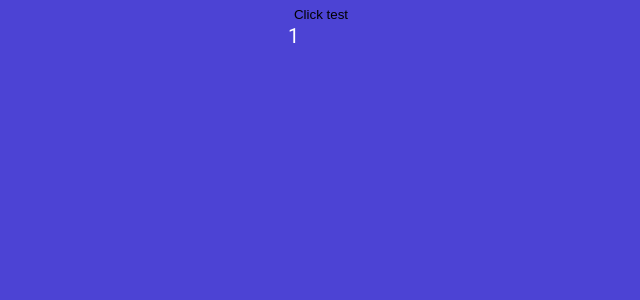
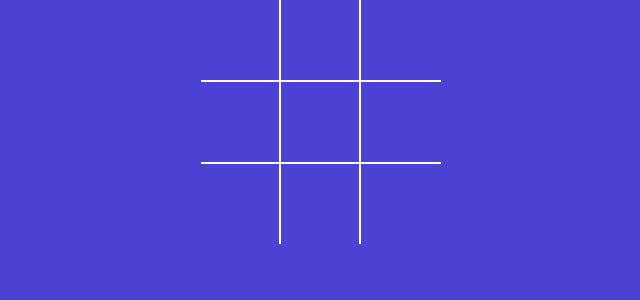
Before and after one commit to kray12/tictacto_game, a React (Vite) app: page / in a window 1280 px wide. Shown: the top 300 px of the page, without its empty margins (319-959 px from the left). Built offline with nearby package versions, Linux system fonts and the light colour scheme.

Commit message:
game board is done

```diff
--- a/src/App.jsx
+++ b/src/App.jsx
@@ -1,22 +1,15 @@
 // import Sq from './components/Sq.jsx'
-import { useState } from 'react'
+// import { useState } from 'react'
 import './styles.scss'
-// import Board from './components/Board.jsx'
+import Board from './components/Board.jsx'
 
 
 function App() {
-    const [counter,setCounter] = useState(1);
 
-
-    console.log("hello");
-    const onBtnClick =()=>{
-        setCounter(counter+1)
-    }
     return (
         <div className='app'>
             <div>
-                <button onClick={onBtnClick}>Click test</button>
-                <div>{counter}</div>
+            <Board></Board>
             </div>
         </div>
     )
--- a/src/components/Board.jsx
+++ b/src/components/Board.jsx
@@ -1,21 +1,47 @@
+import { useState } from 'react';
 import Sq from './Sq.jsx'
 const Board = () => {
+    const [sqrs,setSqrs]=useState(Array(9).fill(null));
+    console.log(sqrs)
+    const sqClick = (clickedSq)=>{
+        setSqrs(currentSq=>{
+            return currentSq.map((mappedArr,spot)=>{
+                if(clickedSq === spot){
+                    return "X";
+                }
+                // return console.log(sqrs);
+                return mappedArr;
+            })
+        })
+
+        // console.log('clicked')
+    }
+    const renderSq = spot => {
+        return (
+            <Sq value={sqrs[spot]}
+                onClick={()=>sqClick(spot)}
+            />
+        )
+
+    }
     return (
     <div className="board">
         <div className="board-row">
-            <Sq value={0}></Sq>
-            <Sq value={1}></Sq>
-            <Sq value={2}></Sq>
+            {renderSq(0)}
+            {renderSq(1)}
+            {renderSq(2)}
         </div>
         <div className="board-row">
-            <Sq value={3}></Sq>
-            <Sq value={4}></Sq>
-            <Sq value={5}></Sq>
+            {renderSq(3)}
+            {renderSq(4)}
+            {renderSq(5)}
+
         </div>
         <div className="board-row">
-            <Sq value={6}></Sq>
-            <Sq value={7}></Sq>
-            <Sq value={8}></Sq>
+            {renderSq(6)}
+            {renderSq(7)}
+            {renderSq(8)}
+
         </div>
     </div>
     )
--- a/src/components/Sq.jsx
+++ b/src/components/Sq.jsx
@@ -1,7 +1,7 @@
-const Square=({value})=> {
+const Square=({value,onClick})=> {
     // console.log(props);
     return (
-    <button type="button" className="square">
+    <button type="button" className="square" onClick={onClick}>
     {value}
     </button>
     );
```
